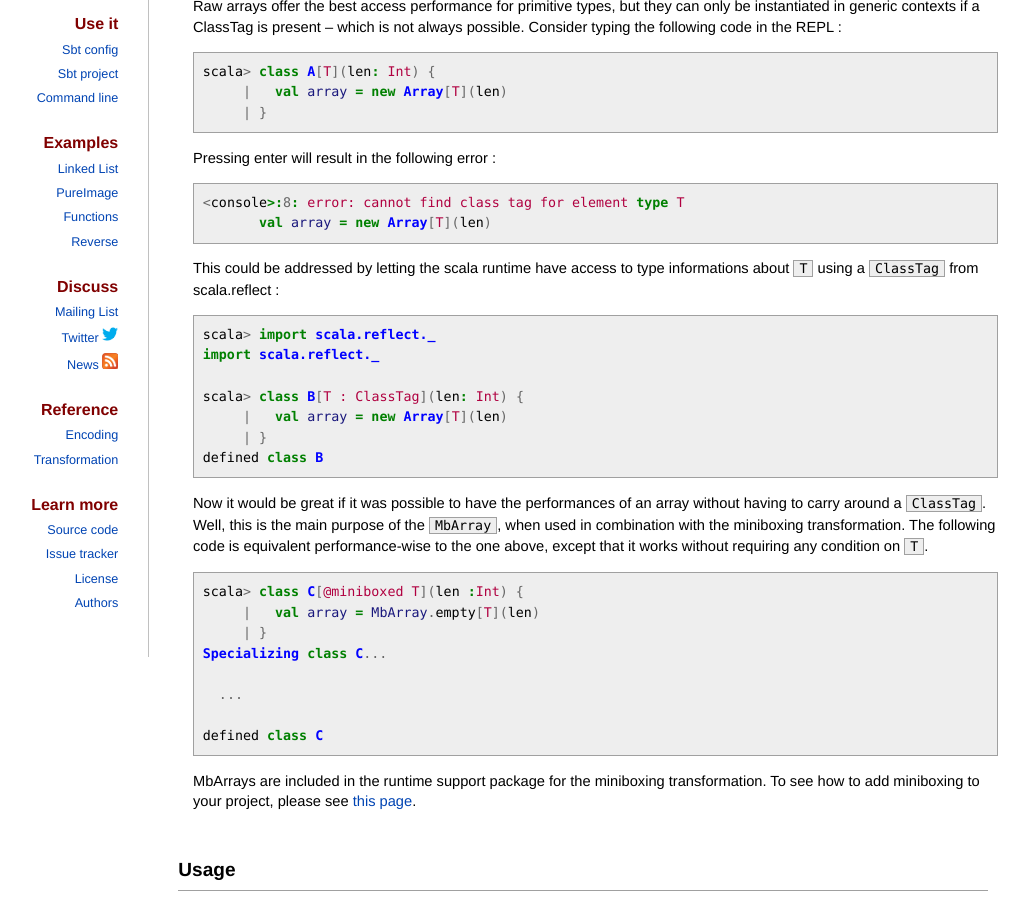
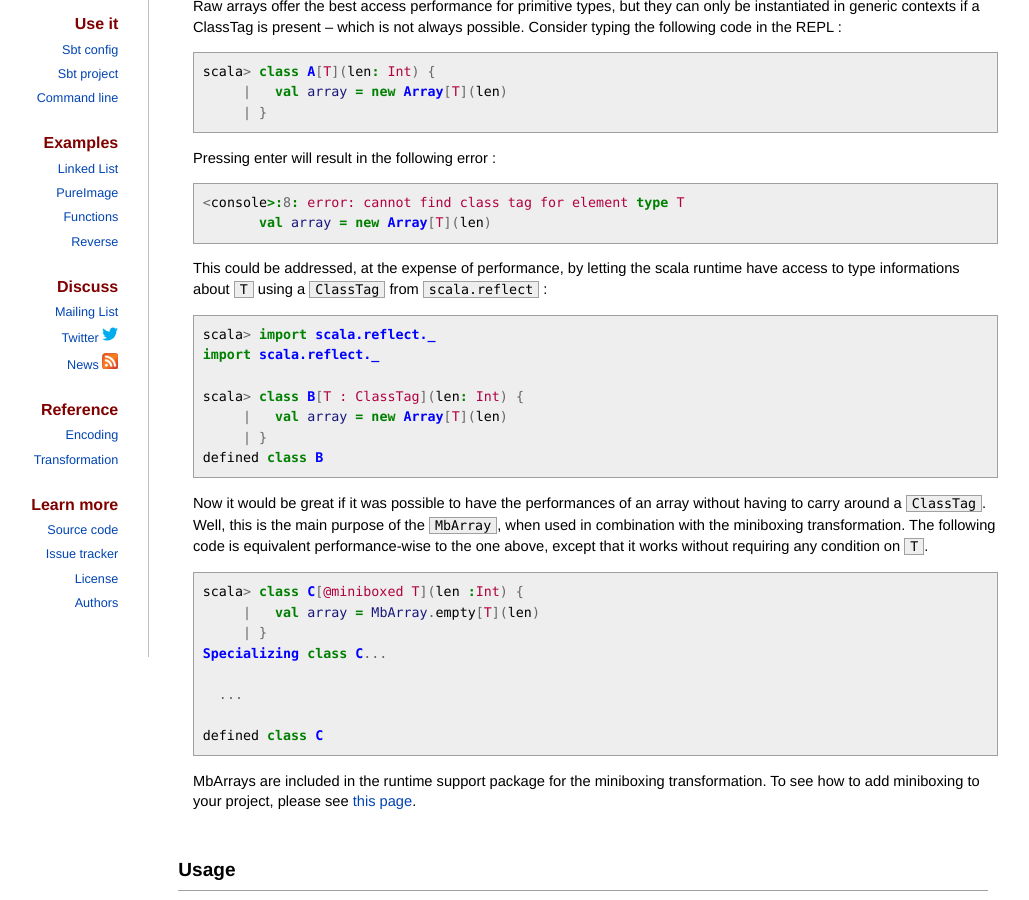
Before and after one commit to miniboxing/miniboxing.github.io, a Jekyll site: the page built from arrays.md, in a window 1280 px wide and 900 px high, scrolled down 365 px. Shown: the whole window, without its empty margins (134-1163 px from the left). Built offline with Jekyll 4.4.1, drawn with Linux system fonts in a browser that asks for light colours; nearby versions of some CDN libraries; comment, search, counter and statistics services are not loaded.

Commit message:
Update arrays.md
minor update

```diff
--- a/arrays.md
+++ b/arrays.md
@@ -23,7 +23,7 @@ Pressing enter will result in the following error :
        val array = new Array[T](len)
 {% endhighlight %}
 
-This could be addressed by letting the scala runtime have access to type informations about `T` using a `ClassTag` from scala.reflect :
+This could be addressed, at the expense of performance, by letting the scala runtime have access to type informations about `T` using a `ClassTag` from `scala.reflect` :
 
 {% highlight scala %}
 scala> import scala.reflect._
```
